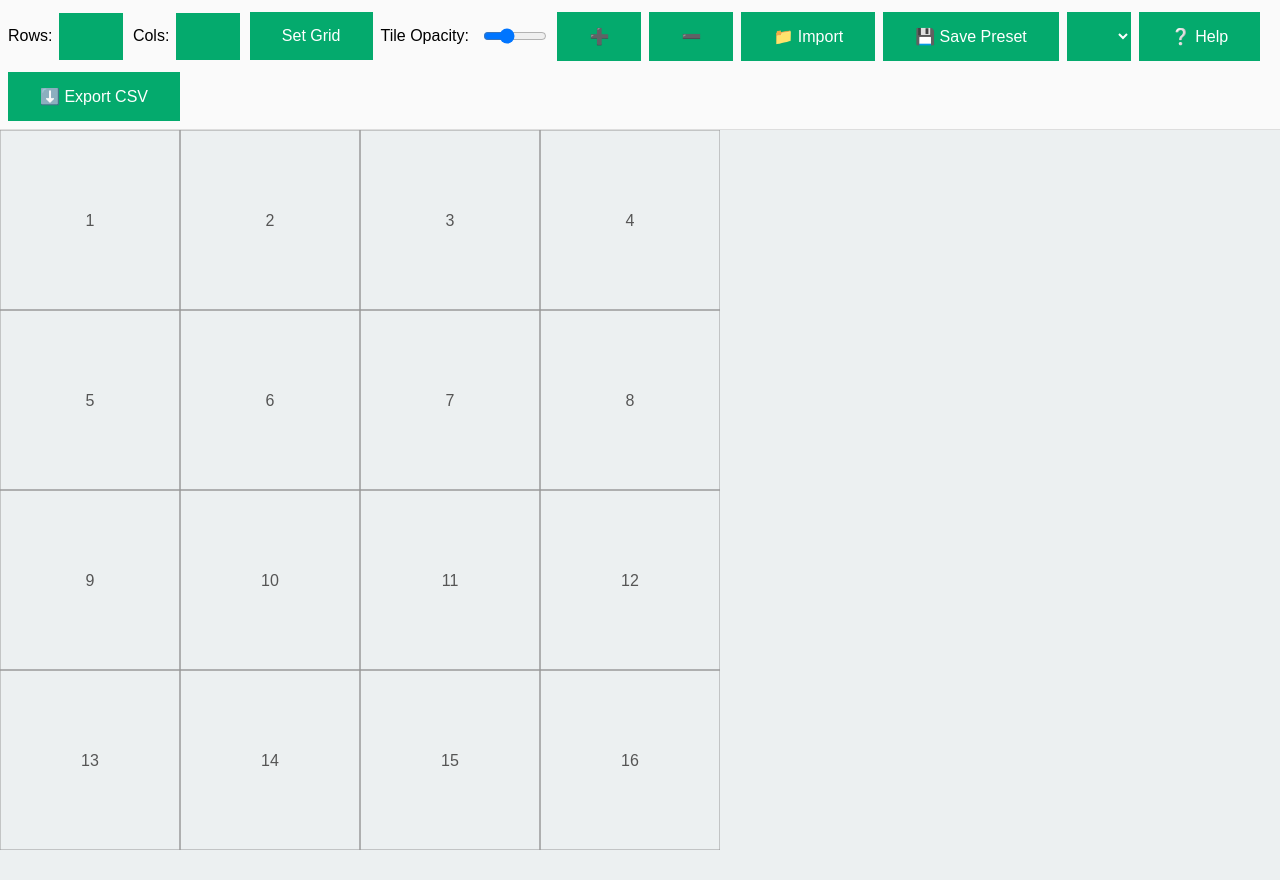
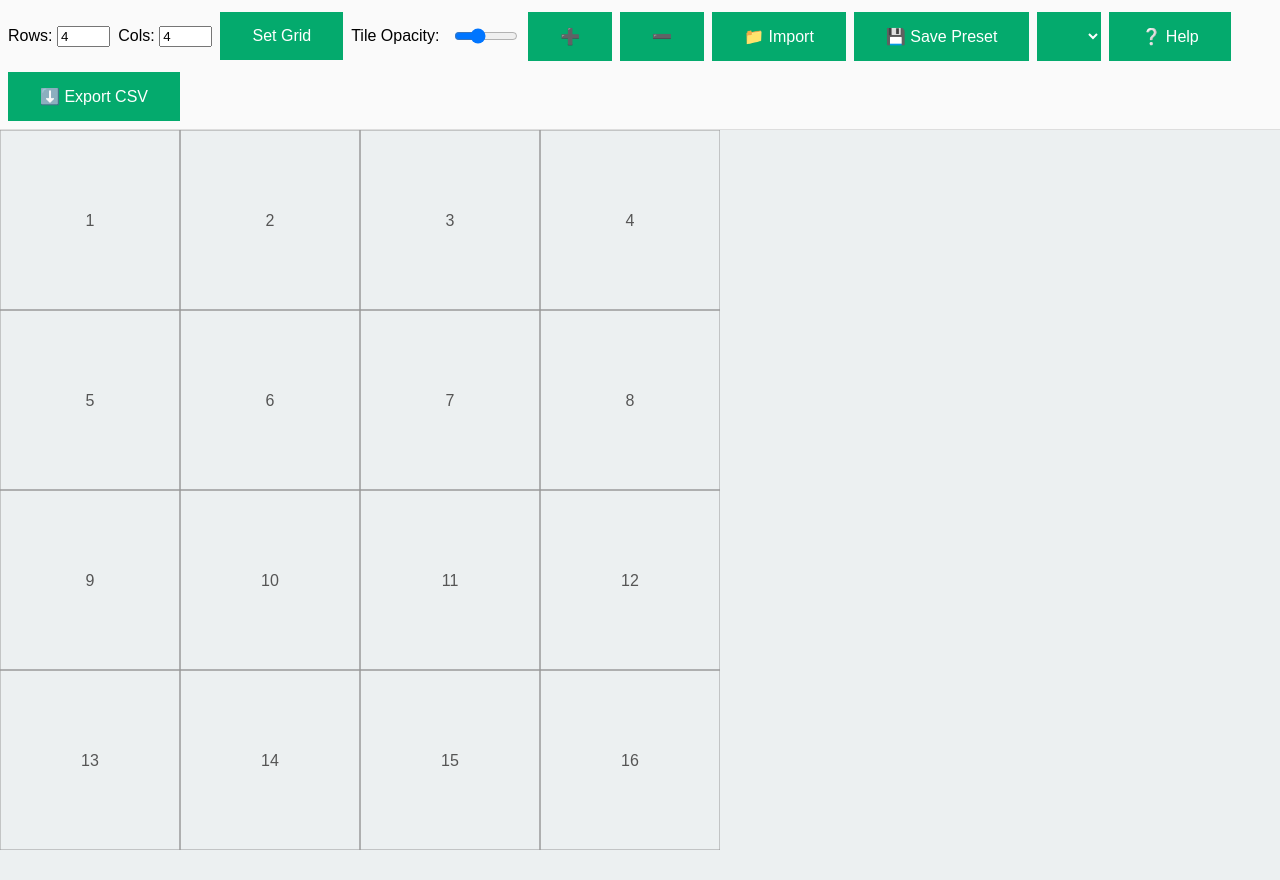
Before and after one commit to harij85/carpet_designer, a Flask app: page / in a window 1280 px wide. Run offline with Flask 3, Linux system fonts and the light colour scheme.

Commit message:
Update index.html

```diff
--- a/templates/index.html
+++ b/templates/index.html
@@ -23,8 +23,8 @@
   font-size: 16px;
 }
 
-  input[type=range], input[type=number] {
-  background-color: #04AA6D;
+  input[type=range] {
+  background-color: #ffffff;
   border: none;
   color: white;
   padding: 16px 32px;
```
